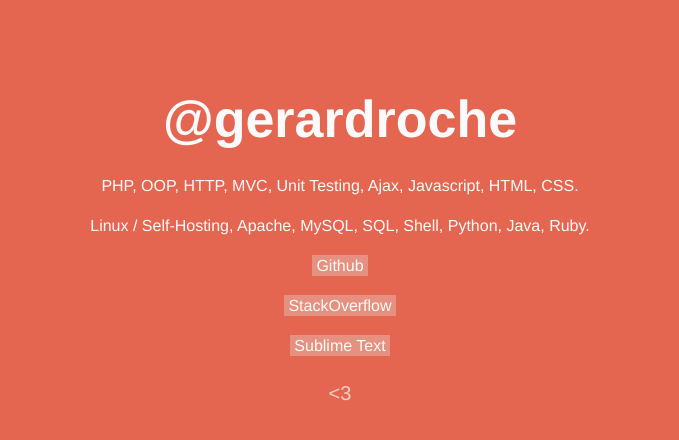
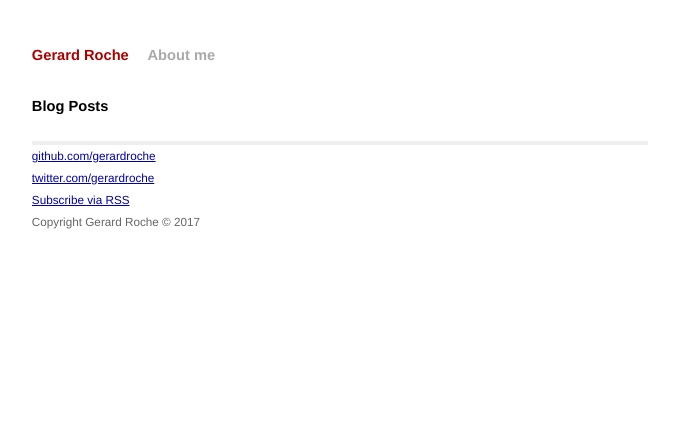
Before and after one commit to gerardroche/gerardroche.github.io, a Jekyll site: the page built from index.html, in a window 1280 px wide. Shown: the top 440 px of the page, without its empty margins (300-979 px from the left). Built offline with Jekyll 4.4.1, drawn with Linux system fonts in a browser that asks for light colours.

Commit message:
:zap: KAPOW

```diff
--- a/_config.yml
+++ b/_config.yml
@@ -6,3 +6,45 @@
 strict_front_matter: true
 lang: en_IE
 timezone: UTC
+plugins:
+  - jekyll-feed
+  - jekyll-seo-tag
+  - jekyll-sitemap
+kramdown:
+  show_warnings:  true
+defaults:
+  -
+    scope:
+      path: ""
+    values:
+      layout: "default"
+  -
+    scope:
+      path: ""
+      type: "pages"
+    values:
+      layout: "page"
+  -
+    scope:
+      path: ""
+      type: "posts"
+    values:
+      layout: "post"
+
+url: http://blog.gerardroche.com
+title: Your awesome title
+description: A blog about stuff.
+email: gerard@gerardroche.com
+
+author:
+  name: Gerard Roche # Used by feed
+  # email: authoremail@example.com # Used by feed
+  # uri: uri # Used by feed
+  # twitter: my_twitter_username_for_author
+  twitter: gerardroche
+
+twitter:
+  username: gerardroche
+
+github:
+  username: gerardroche
--- a/_layouts/default.html
+++ b/_layouts/default.html
@@ -4,10 +4,35 @@
     <meta charset="utf-8">
     <meta http-equiv="X-UA-Compatible" content="IE=edge">
     <meta name="viewport" content="width=device-width, initial-scale=1">
-  <title>Gerard Roche</title>
+    {% seo %}
+    <title>{{ page.title }}</title>
+
     <link rel="stylesheet" href="{{ "/assets/main.css" | relative_url }}">
+    {% feed_meta %}
   </head>
   <body>
+    <div class="site">
+
+      <div class="site-header">
+          <a href="/">Gerard Roche</a>
+          <a class="extra" href="/about-me/">About me</a>
+      </div>
+
+      <main class="site-content" aria-label="Content">
+        <div class="wrapper">
           {{ content }}
+        </div>
+      </main>
+
+      <footer class="site-footer">
+        <ul>
+          <li><a href="https://github.com/{{ site.github.username }}">github.com/{{ site.github.username }}</a></li>
+          <li><a href="https://twitter.com/{{ site.twitter.username }}">twitter.com/{{ site.twitter.username }}</a></li>
+          <li><a href="{{ "/feed.xml" | relative_url }}">Subscribe via RSS</a></li>
+          <li>Copyright Gerard Roche &copy; {{ site.time | date: '%Y' }}</li>
+        </ul>
+      </footer>
+
+    </div>
   </body>
 </html>
--- /dev/null
+++ b/_sass/_syntax-highlighting.scss
@@ -0,0 +1,77 @@
+/**
+ * Syntax highlighting styles
+ */
+
+pre {
+  // overflow: scroll;
+  overflow-y: hidden;
+}
+
+.highlight {
+  background: #fff;
+  @extend %vertical-rhythm;
+
+  .highlighter-rouge & {
+    background: #eef;
+  }
+
+  .c     { color: #998; font-style: italic } // Comment
+  .err   { color: #a61717; background-color: #e3d2d2 } // Error
+  .k     { font-weight: bold } // Keyword
+  .o     { font-weight: bold } // Operator
+  .cm    { color: #998; font-style: italic } // Comment.Multiline
+  .cp    { color: #999; font-weight: bold } // Comment.Preproc
+  .c1    { color: #998; font-style: italic } // Comment.Single
+  .cs    { color: #999; font-weight: bold; font-style: italic } // Comment.Special
+  .gd    { color: #000; background-color: #fdd } // Generic.Deleted
+  .gd .x { color: #000; background-color: #faa } // Generic.Deleted.Specific
+  .ge    { font-style: italic } // Generic.Emph
+  .gr    { color: #a00 } // Generic.Error
+  .gh    { color: #999 } // Generic.Heading
+  .gi    { color: #000; background-color: #dfd } // Generic.Inserted
+  .gi .x { color: #000; background-color: #afa } // Generic.Inserted.Specific
+  .go    { color: #888 } // Generic.Output
+  .gp    { color: #555 } // Generic.Prompt
+  .gs    { font-weight: bold } // Generic.Strong
+  .gu    { color: #aaa } // Generic.Subheading
+  .gt    { color: #a00 } // Generic.Traceback
+  .kc    { font-weight: bold } // Keyword.Constant
+  .kd    { font-weight: bold } // Keyword.Declaration
+  .kp    { font-weight: bold } // Keyword.Pseudo
+  .kr    { font-weight: bold } // Keyword.Reserved
+  .kt    { color: #458; font-weight: bold } // Keyword.Type
+  .m     { color: #099 } // Literal.Number
+  .s     { color: #d14 } // Literal.String
+  .na    { color: #008080 } // Name.Attribute
+  .nb    { color: #0086B3 } // Name.Builtin
+  .nc    { color: #458; font-weight: bold } // Name.Class
+  .no    { color: #008080 } // Name.Constant
+  .ni    { color: #800080 } // Name.Entity
+  .ne    { color: #900; font-weight: bold } // Name.Exception
+  .nf    { color: #900; font-weight: bold } // Name.Function
+  .nn    { color: #555 } // Name.Namespace
+  .nt    { color: #000080 } // Name.Tag
+  .nv    { color: #008080 } // Name.Variable
+  .ow    { font-weight: bold } // Operator.Word
+  .w     { color: #bbb } // Text.Whitespace
+  .mf    { color: #099 } // Literal.Number.Float
+  .mh    { color: #099 } // Literal.Number.Hex
+  .mi    { color: #099 } // Literal.Number.Integer
+  .mo    { color: #099 } // Literal.Number.Oct
+  .sb    { color: #d14 } // Literal.String.Backtick
+  .sc    { color: #d14 } // Literal.String.Char
+  .sd    { color: #d14 } // Literal.String.Doc
+  .s2    { color: #d14 } // Literal.String.Double
+  .se    { color: #d14 } // Literal.String.Escape
+  .sh    { color: #d14 } // Literal.String.Heredoc
+  .si    { color: #d14 } // Literal.String.Interpol
+  .sx    { color: #d14 } // Literal.String.Other
+  .sr    { color: #009926 } // Literal.String.Regex
+  .s1    { color: #d14 } // Literal.String.Single
+  .ss    { color: #990073 } // Literal.String.Symbol
+  .bp    { color: #999 } // Name.Builtin.Pseudo
+  .vc    { color: #008080 } // Name.Variable.Class
+  .vg    { color: #008080 } // Name.Variable.Global
+  .vi    { color: #008080 } // Name.Variable.Instance
+  .il    { color: #099 } // Literal.Number.Integer.Long
+}
--- a/assets/main.scss
+++ b/assets/main.scss
@@ -1,130 +1,253 @@
 ---
+# Only the main Sass file needs front matter (the dashes are enough)
 ---
-* {
-  -webkit-box-sizing: border-box;
-     -moz-box-sizing: border-box;
-          box-sizing: border-box;
+
+$spacing-unit:     30px !default;
+
+/**
+ * Set `margin-bottom` to maintain vertical rhythm
+ */
+h1, h2, h3, h4, h5, h6,
+p, blockquote, pre,
+ul, ol, dl, figure,
+%vertical-rhythm {
+  margin-bottom: $spacing-unit / 2;
 }
 
-html {
-  font-family: Helvetica, Arial, sans-serif;
-  -ms-text-size-adjust: 100%;
-  -webkit-text-size-adjust: 100%;
+@import "syntax-highlighting";
+
+/* Global Reset */
+
+* {
+  margin: 0;
+  padding: 0;
+}
+
+html, body {
+  // height: 100%;
 }
 
 body {
-  margin: 0;
-  padding: 0;
-  font-size: 16px;
-  line-height: 1.5;
-  color: #444;
-  background-color: #e46651;
-  color: #fafafa;
+  // background-color: white;
+  font: 13.34px helvetica, arial, clean, sans-serif;
+  // *font-size: small;
+  // text-align: center;
 }
 
-section {
-  display: block;
+h1, h2, h3, h4, h5, h6 {
+  font-size: 100%;
+}
+
+h1 {
+  margin-bottom: 1em;
+}
+
+p {
+  margin: 1em 0;
 }
 
 a {
-  color: #fafafa;
-  text-decoration: none;
-  background-color: transparent;
-  -webkit-transition: color .2s ease-in-out;
-     -moz-transition: color .2s ease-in-out;
-          transition: color .2s ease-in-out;
-  -webkit-transition: background-color .2s ease-in-out;
-     -moz-transition: background-color .2s ease-in-out;
-          transition: background-color .2s ease-in-out;
+  color: #00a;
 }
 
-a:active,
 a:hover {
-  outline: 0;
+  color: black;
 }
 
-h1 {
-  font-size: 2em;
-  margin: 0/.67em 0;
+// a:visited {
+//   color: #a0a;
+// }
+
+// table {
+//   font-size: inherit;
+//   font: 100%;
+// }
+
+.post-footer {
+    margin: 30px 0;
+    padding: 30px 0;
+    border-top: 1px solid #ebf2f6;
 }
 
-h1, h2, h3 {
-  margin-top: 0;
-}
-.page-header {
-  text-align: center;
+.min h2 {
+  display: inline-block;
 }
 
-@media screen and (min-width: 64em) {
-  .page-header {
-    padding: 5rem 6rem;
-  }
+._404 h1 {
+    font-size: 4em;
+}
+/*****************************************************************************/
+/*
+/* Home
+/*
+/*****************************************************************************/
+
+.post-list,
+.site-footer ul {
+    list-style-type: none;
 }
 
-@media screen and (min-width: 42em) and (max-width: 64em) {
-  .page-header {
-    padding: 3rem 4rem;
-  }
+ul.posts {
+  margin-bottom: 2em;
 }
 
-@media screen and (max-width: 42em) {
-  .page-header {
-    padding: 2rem 1rem;
+  ul.posts li {
+    line-height: 1.75em;
   }
+
+  ul.posts span {
+    color: #aaa;
+    font-family: Monaco, "Courier New", monospace;
+    font-size: 80%;
+  }
+
+
+.site {
+  font-size: 110%;
+  text-align: justify;
+  width: 42em;
+  margin: 3em auto 2em auto;
+  line-height: 1.5em;
 }
 
-.project-name {
-  margin-bottom: 0;
+.site-header {
+  color: #a00;
+  font-weight: bold;
+  margin-bottom: 2em;
 }
 
-.page-header p a {
-  padding: 2px 4px;
-  color: #fffbf5;
-  background: #e69082;
-}
-.page-header p a:hover,
-.page-header p a:active {
-  color: #e69082;
-  background: #fffbf5;
-}
+  .site .site-header a {
+    color: #a00;
+    text-decoration: none;
+  }
 
-@media screen and (min-width: 64em) {
-  .project-name {
-    font-size: 3.25rem;
+  .site .site-header a:hover {
+    color: black;
   }
-}
 
-@media screen and (min-width: 42em) and (max-width: 64em) {
-  .project-name {
-    font-size: 2.25rem;
+  .site .site-header a.extra {
+    color: #aaa;
+    text-decoration: none;
+    margin-left: 1em;
   }
-}
 
-@media screen and (max-width: 42em) {
-  .project-name {
-    font-size: 1.75rem;
+  .site .site-header a.extra:hover {
+    color: black;
   }
-}
 
-.project-footer {
-  font-weight: normal;
-  opacity: 0.7;
-}
+  // .site .meta {
+  //   color: #aaa;
+  // }
 
-@media screen and (min-width: 64em) {
-  .project-footer {
-    font-size: 1.25rem;
+  .post-meta {
+    color: #aaa;
   }
-}
 
-@media screen and (min-width: 42em) and (max-width: 64em) {
-  .project-footer {
-    font-size: 1.15rem;
+  // .site .footer {
+  //   font-size: 80%;
+  //   color: #666;
+  //   border-top: 4px solid #eee;
+  //   margin-top: 2em;
+  //   overflow: hidden;
+  // }
+
+  .site-footer {
+    font-size: 80%;
+    color: #666;
+    border-top: 4px solid #eee;
+    margin-top: 2em;
+    overflow: hidden;
   }
-}
 
-@media screen and (max-width: 42em) {
-  .project-footer {
-    font-size: 1rem;
+
+    // .site .footer .contact {
+    //   float: left;
+    //   margin-right: 3em;
+    // }
+
+    //   .site .footer .contact a {
+    //     color: #8085C1;
+    //   }
+
+    // .site .footer .rss {
+    //   margin-top: 1.1em;
+    //   margin-right: -.2em;
+    //   float: right;
+    // }
+
+    //   .site .footer .rss img {
+    //     border: 0;
+    //   }
+
+/*****************************************************************************/
+/*
+/* Posts
+/*
+/*****************************************************************************/
+
+  /* standard */
+
+  // #post pre {
+  //   border: 1px solid #ddd;
+  //   padding: 0 .4em;
+  // }
+
+  pre {
+    border: 1px solid #ddd;
+    padding: 0 .4em;
+    font-size: 85%;
   }
-}
+
+  // #post ul,
+  // #post ol {
+  //   margin-left: 1.35em;
+  // }
+
+  // #post code {
+  //   border: 1px solid #ddd;
+  //   background-color: #eef;
+  //   font-size: 85%;
+  //   padding: 0 .2em;
+  // }
+
+  code.highlighter-rouge {
+    border: 1px solid #ddd;
+    background-color: #eef;
+    padding: 0 .2em;
+    font-size: 85%;
+  }
+
+    // #post pre code {
+    //   border: none;
+    // }
+
+  // #post img {
+  //   max-width: 42em;
+  //   padding: 1em 0;
+  // }
+
+  /* terminal */
+
+  // #post pre.terminal {
+  //   border: 1px solid black;
+  //   background-color: #333;
+  //   color: white;
+  // }
+
+  // #post pre.terminal code {
+  //   background-color: #333;
+  // }
+
+  .language-terminal pre.highlight {
+    border: 1px solid black;
+    background-color: #333;
+    color: white;
+  }
+
+// #related {
+//   margin-top: 2em;
+// }
+
+//   #related h2 {
+//     margin-bottom: 1em;
+//   }
--- a/index.html
+++ b/index.html
@@ -1,12 +1,19 @@
 ---
+title: Gerard Roche
 layout: default
 ---
-<section class="page-header">
-  <h1 class="project-name"><a href="https://twitter.com/gerardroche"><span>@</span>gerardroche</a></h1>
-  <p>PHP, OOP, HTTP, MVC, Unit Testing, Ajax, Javascript, HTML, CSS.</p>
-  <p>Linux / Self-Hosting, Apache, MySQL, SQL, Shell, Python, Java, Ruby.</p>
-  <p><a href="https://github.com/gerardroche">Github</a></p>
-  <p><a href="https://stackoverflow.com/users/934739/gerardroche">StackOverflow</a></p>
-  <p><a href="https://packagecontrol.io/browse/authors/gerardroche">Sublime Text</a></p>
-  <p class="project-footer">&lt;3</p>
-</section>
+
+<div class="home">
+
+  <header class="page-header">
+    <h1 class="page-title">Blog Posts</h1>
+  </header>
+
+  <ul class="post-list">
+    {% for post in site.posts %}
+      <li><span class="post-meta">{{ post.date | date: "%b %-d, %Y" }}</span>
+        &raquo; <a class="post-link" href="{{ post.url | relative_url }}">{{ post.title | escape }}</a></li>
+    {% endfor %}
+  </ul>
+
+</div>
```
Also changed, not shown: 404.md (added, +10 -0 lines), _layouts/page.html (added, +15 -0 lines), _layouts/post.html (added, +25 -0 lines), about-me.md (added, +7 -0 lines), 1 other file. Lines whose indentation alone changed are shown as unchanged.
